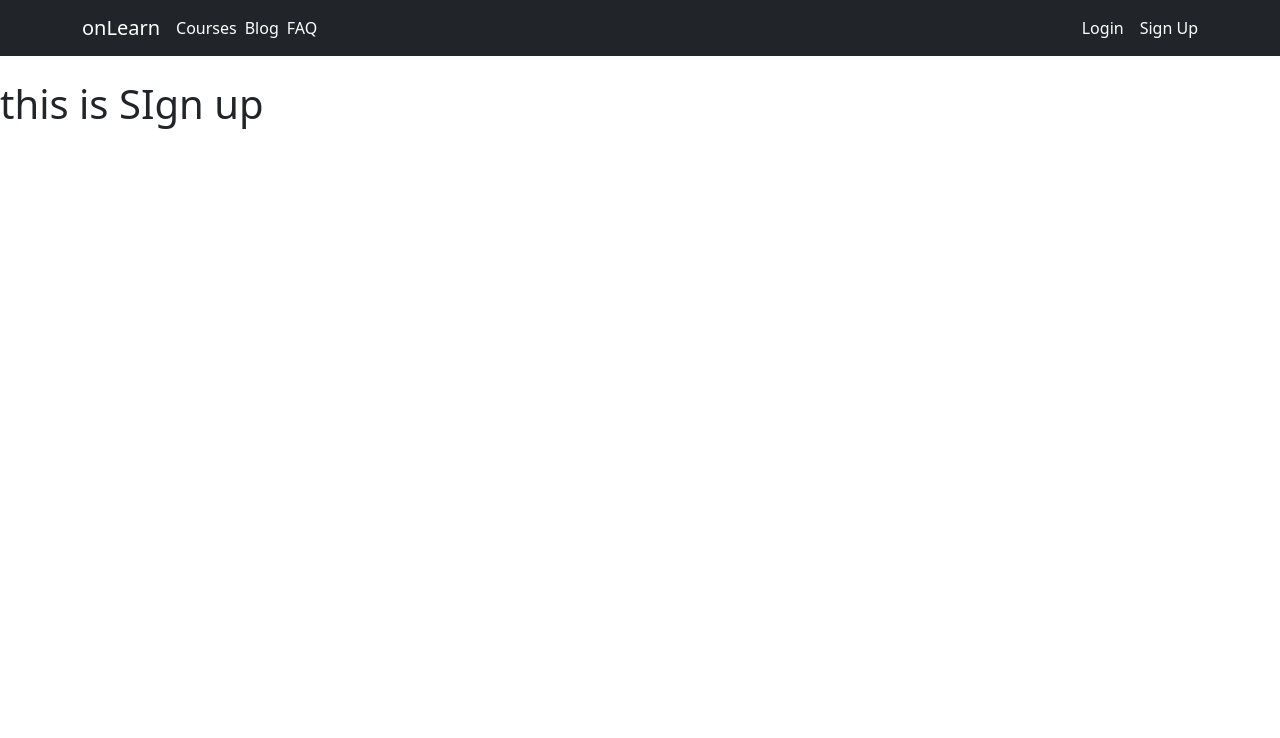
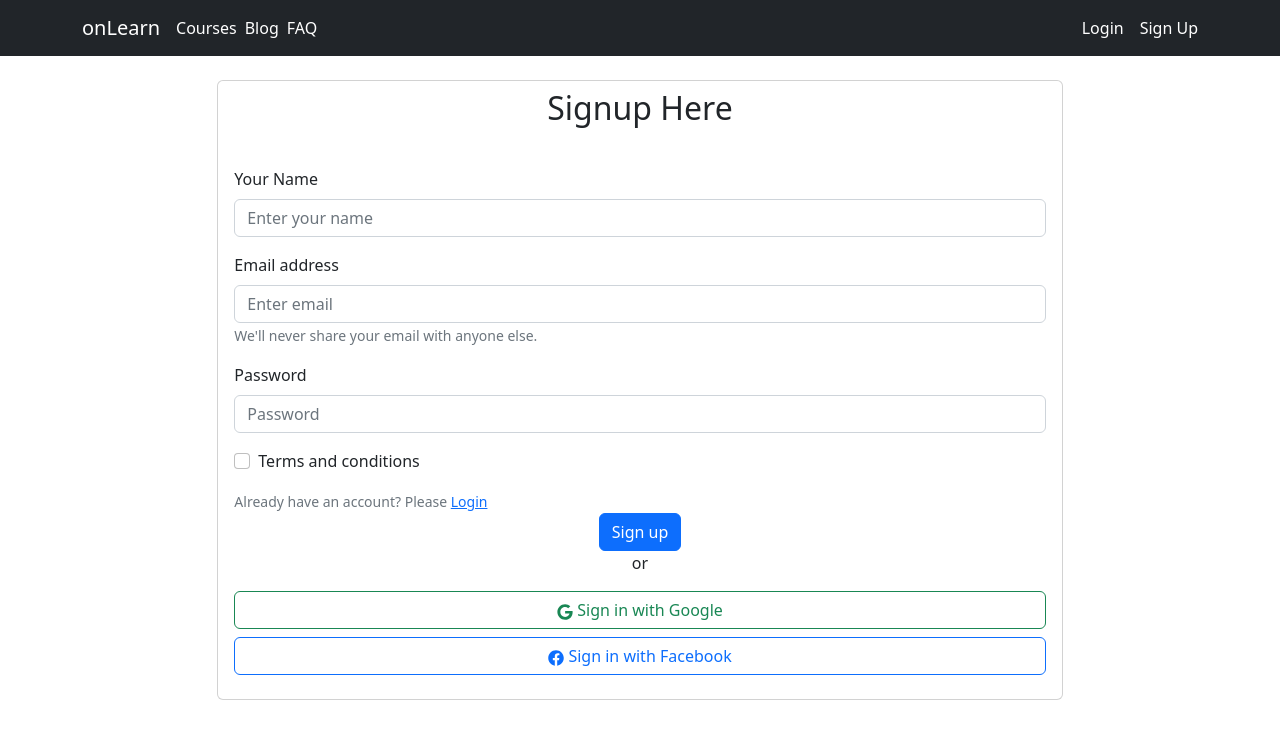
Before and after one commit to gaznafis007/onlearn-client, a React (Create React App) app in the folder Milestone-10-Assignment/onlearn-client/: page /signup in a window 1280 px wide. Shown: the top 738 px of the page. Built offline with nearby package versions, Linux system fonts and the light colour scheme; no server answers.

Commit message:
Authentication added

```diff
--- a/Milestone-10-Assignment/onlearn-client/src/Pages/Login/Login.js
+++ b/Milestone-10-Assignment/onlearn-client/src/Pages/Login/Login.js
@@ -3,6 +3,7 @@
 import Button from "react-bootstrap/Button";
 import Form from "react-bootstrap/Form";
 import { FaFacebook, FaGoogle } from "react-icons/fa";
+import { Link } from "react-router-dom";
 
 const Login = () => {
   return (
@@ -27,7 +28,9 @@
                 <Form.Control type="password" placeholder="Password" />
               </Form.Group>
               <Form.Group className="mb-3" controlId="formBasicCheckbox">
-                <Form.Check type="checkbox" label="Check me out" />
+                <Form.Text>
+                  New to our site? Please <Link to="/signup">Sign up</Link>
+                </Form.Text>
               </Form.Group>
 
               <Button
--- a/Milestone-10-Assignment/onlearn-client/src/Pages/SignUp/SignUp.js
+++ b/Milestone-10-Assignment/onlearn-client/src/Pages/SignUp/SignUp.js
@@ -1,10 +1,63 @@
 import React from "react";
+import { Card, Col, Row } from "react-bootstrap";
+import Button from "react-bootstrap/Button";
+import Form from "react-bootstrap/Form";
+import { FaFacebook, FaGoogle } from "react-icons/fa";
+import { Link } from "react-router-dom";
 
 const SignUp = () => {
   return (
-    <div>
-      <h1>this is SIgn up</h1>
-    </div>
+    <Row>
+      <Col lg="8" md="10" className="mx-auto">
+        <Card>
+          <Card.Title>
+            <h2 className="py-2 text-center">Signup Here</h2>
+          </Card.Title>
+          <Card.Body>
+            <Form>
+              <Form.Group className="mb-3" controlId="formBasicEmail">
+                <Form.Label>Your Name</Form.Label>
+                <Form.Control type="name" placeholder="Enter your name" />
+              </Form.Group>
+              <Form.Group className="mb-3" controlId="formBasicEmail">
+                <Form.Label>Email address</Form.Label>
+                <Form.Control type="email" placeholder="Enter email" />
+                <Form.Text className="text-muted">
+                  We'll never share your email with anyone else.
+                </Form.Text>
+              </Form.Group>
+
+              <Form.Group className="mb-3" controlId="formBasicPassword">
+                <Form.Label>Password</Form.Label>
+                <Form.Control type="password" placeholder="Password" />
+              </Form.Group>
+              <Form.Group className="mb-3" controlId="formBasicCheckbox">
+                <Form.Check type="checkbox" label="Terms and conditions " />
+              </Form.Group>
+              <Form.Group>
+                <Form.Text>
+                  Already have an account? Please <Link to="/login">Login</Link>
+                </Form.Text>
+              </Form.Group>
+              <Button
+                size="md"
+                className="btn d-block text-center mx-auto"
+                type="submit"
+              >
+                Sign up
+              </Button>
+              <p className="text-center">or</p>
+              <div className="btn d-block btn-outline-success text-center mx-auto my-2">
+                <FaGoogle /> Sign in with Google
+              </div>
+              <div className="btn d-block btn-outline-primary text-center mx-auto my-2">
+                <FaFacebook /> Sign in with Facebook
+              </div>
+            </Form>
+          </Card.Body>
+        </Card>
+      </Col>
+    </Row>
   );
 };
 
```
